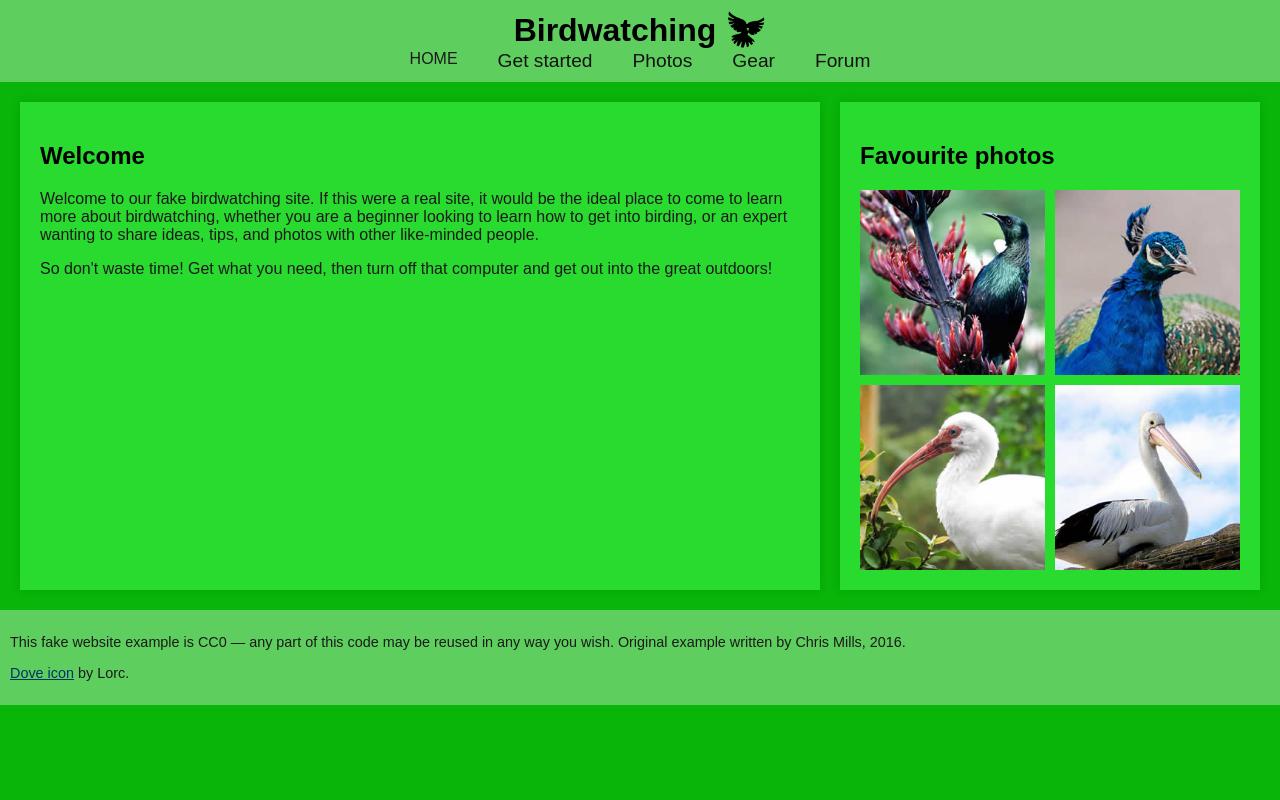
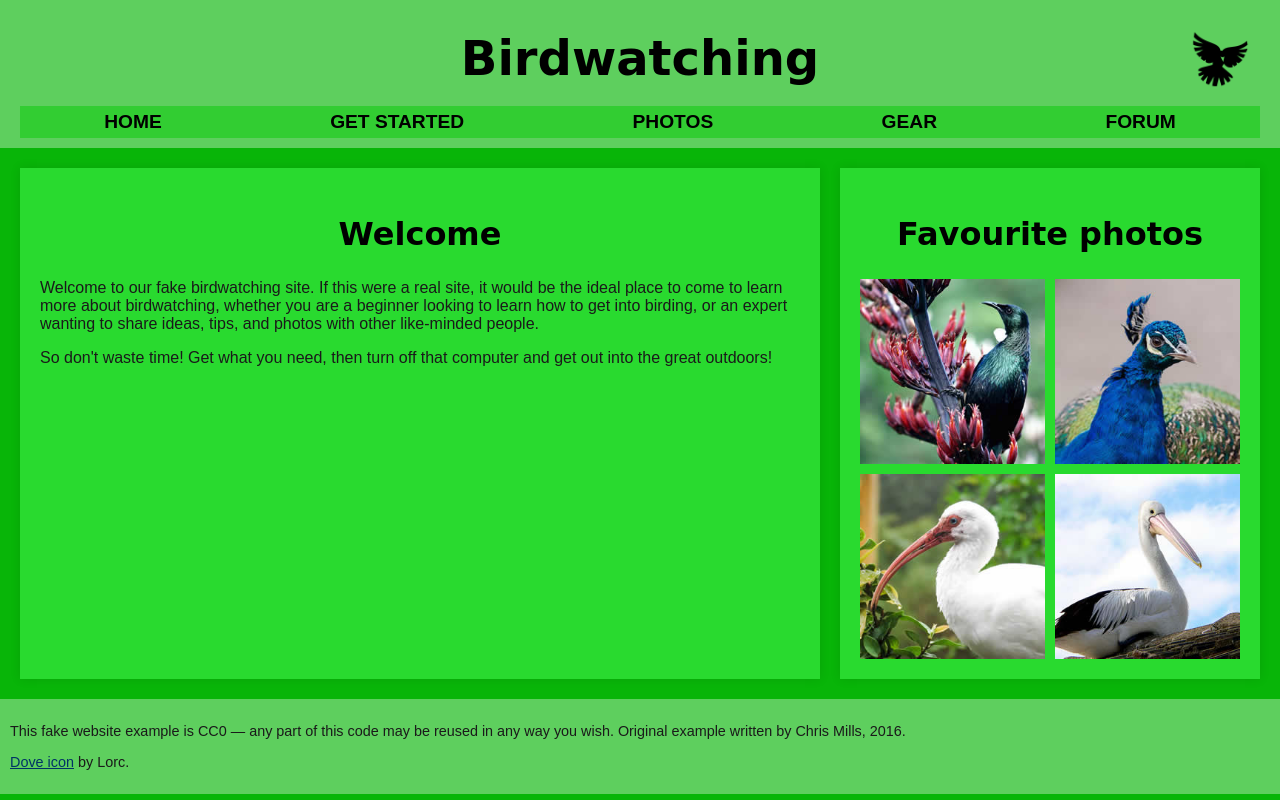
Before and after one commit to Vaghasiyaakshit50/Vaghasiyaakshit50.github.io, a plain HTML site: page Bird.html in a window 1280 px wide. Drawn offline with Linux system fonts and the light colour scheme.

Commit message:
updated the format and colors

```diff
--- a/Bird.html
+++ b/Bird.html
@@ -40,8 +40,8 @@
   }
 
   header .icon {
-    width: 40px;
-    height: 40px;
+    width: 60px;
+    height: 60px;
     margin-left: 10px;
   }
 
@@ -75,6 +75,7 @@
     flex: 2;
     margin-right: 20px;
     box-shadow: 0 0 10px rgba(0, 0, 0, 0.1);
+
   }
 
   .favourite-photos {
@@ -87,6 +88,7 @@
   .welcome h2, .favourite-photos h2 {
     font-family: Fantasy, sans-serif;
     color: #000;
+    font-size: xx-large;
   }
 
   .photos-grid {
@@ -116,27 +118,41 @@
 <body>
   <header>
     <div class="logo">
-      <h1>Birdwatching</h1>
-      <img src="images/dove.png" alt="a simple dove logo" class="icon">
+      <!-- <h1>Birdwatching</h1> -->
+      <h1 style="font-family: 'Apple Chancery', cursive; padding: 20px 20px; font-size: 3em;">Birdwatching</h1>
+      <!-- <img src="images/dove.png" alt="a simple dove logo" class="icon"> -->
+      <img src="images/dove.png" alt="a simple dove logo" class="icon" style="position: absolute; top: 0; right: 0; margin-top: 30px; margin-right: 30px;">
     </div>
-    <nav>
-      <ul>
-        <li><span>HOME</span></li>
-        <li><a href="#">Get started</a></li>
-        <li><a href="#">Photos</a></li>
-        <li><a href="#">Gear</a></li>
-        <li><a href="#">Forum</a></li>
-      </ul>
-    </nav>
+    <div style="background-color: limegreen; overflow: hidden;">
+      <nav>
+          <ul style="list-style-type: none; margin: 0; padding: 0; display: flex; justify-content: space-around;">
+              <li style="display: inline;">
+                  <a href="#" style="display: block; color: black; text-align: center; padding: 5px 5px; text-decoration: none; font-weight: bold;">HOME</a>
+              </li>
+              <li style="display: inline;">
+                  <a href="#" style="display: block; color: black; text-align: center; padding: 5px 5px; text-decoration: none; font-weight: bold;">GET STARTED</a>
+              </li>
+              <li style="display: inline;">
+                  <a href="#" style="display: block; color: black; text-align: center; padding: 5px 5px; text-decoration: none; font-weight: bold;">PHOTOS</a>
+              </li>
+              <li style="display: inline;">
+                  <a href="#" style="display: block; color: black; text-align: center; padding: 5px 5px; text-decoration: none; font-weight: bold;">GEAR</a>
+              </li>
+              <li style="display: inline;">
+                  <a href="#" style="display: block; color: black; text-align: center; padding: 5px 5px; text-decoration: none; font-weight: bold;">FORUM</a>
+              </li>
+          </ul>
+      </nav>
+  </div>
   </header>
   <main>
     <section class="welcome">
-      <h2>Welcome</h2>
+      <h2 style="text-align: center; font-family: 'Apple Chancery', cursive;" >Welcome</h2>
       <p>Welcome to our fake birdwatching site. If this were a real site, it would be the ideal place to come to learn more about birdwatching, whether you are a beginner looking to learn how to get into birding, or an expert wanting to share ideas, tips, and photos with other like-minded people.</p>
       <p>So don't waste time! Get what you need, then turn off that computer and get out into the great outdoors!</p>
     </section>
     <aside class="favourite-photos">
-      <h2>Favourite photos</h2>
+      <h2  style="text-align: center; font-family: 'Apple Chancery', cursive; ">Favourite photos</h2>
       <div class="photos-grid">
         <a href="images/favorite-1.jpg"><img src="images/favorite-1_th.jpg" alt="Small black bird, black claws, long black slender beak, links to larger version of the image"></a>
         <a href="images/favorite-2.jpg"><img src="images/favorite-2_th.jpg" alt="Top half of a pretty bird with bright blue plumage on neck, light colored beak, blue headdress, links to larger version of the image"></a>
```
